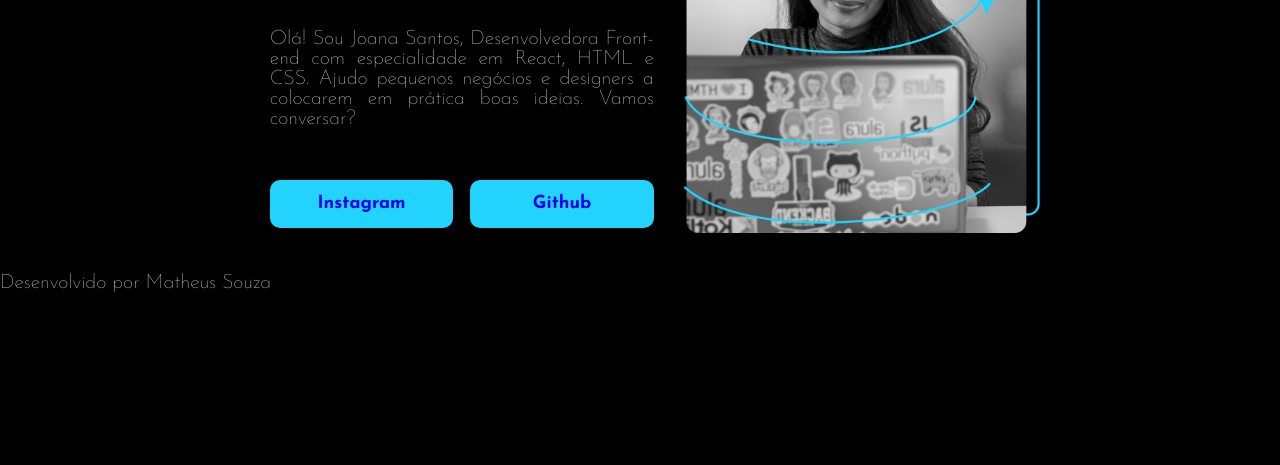
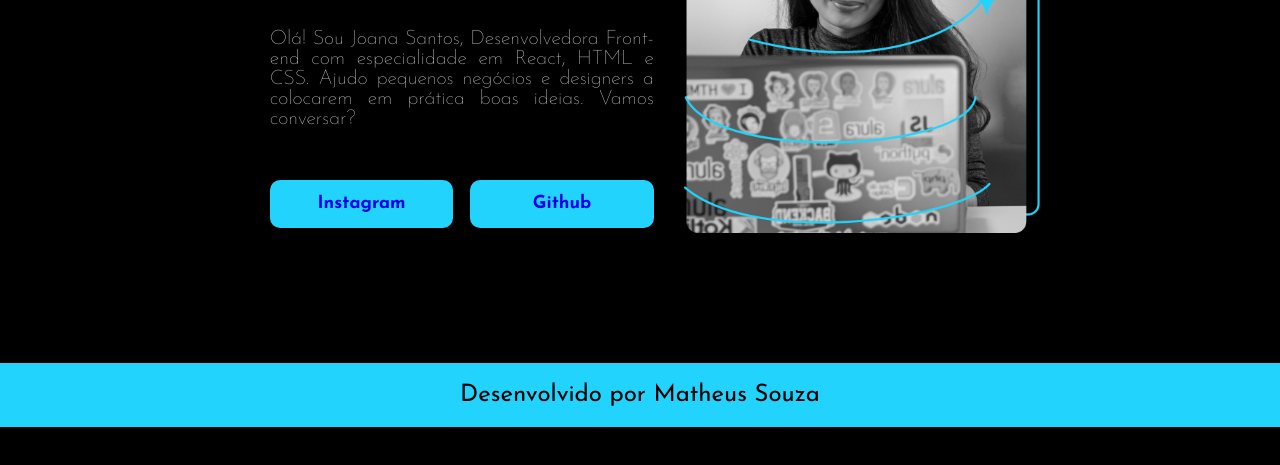
Before and after one commit to matheusgdsouza/praticando-html-exemplo-portifolio, a plain HTML site: page index.html in a window 1280 px wide. Shown: the part 319-784 px from the top of the page. Drawn offline with Linux system fonts and the light colour scheme.

Commit message:
Estilizando o rodape

```diff
--- a/index.html
+++ b/index.html
@@ -19,7 +19,7 @@
     <main class="conteudo-principal">
         <section class="conteudo-escrito-principal">
             <h1 class="titulo-principal">Eleve seu negócio digital a outro nível <span class="span-titulo">com um Front-end de qualidade!</span></h1>
-            <p>Olá! Sou Joana Santos, Desenvolvedora Front-end com especialidade em React, HTML e CSS. Ajudo pequenos negócios e designers a colocarem em prática boas ideias. Vamos conversar?</p>
+            <p class="texto-principal">Olá! Sou Joana Santos, Desenvolvedora Front-end com especialidade em React, HTML e CSS. Ajudo pequenos negócios e designers a colocarem em prática boas ideias. Vamos conversar?</p>
 
             <div class="campo-botoes">
                 <a href="#">Instagram</a>
--- a/style.css
+++ b/style.css
@@ -4,6 +4,8 @@ body {
     background-color: black;
     font-family: "Josefin Sans", sans-serif;
     font-weight: 100;
+    padding: 0;
+    margin: 0;
 }
 
 .cabecalho {
@@ -25,6 +27,7 @@ body {
     display: flex;
     flex-direction: row;
     justify-content: center;
+    margin-bottom: 130px;
 }
 
 .conteudo-escrito-principal {
@@ -46,7 +49,7 @@ span {
     color: #22D4FD;
 }
 
-p {
+.texto-principal {
     color: #f6f6f6;
     font-size: 20px;
     margin: 40px 0px;
@@ -73,3 +76,15 @@ a {
 .imagem-portifolio {
     height: 400px;
 }
+
+.rodape {
+    background-color: #22D4FD;
+    text-align: center;
+    padding: 20px;
+}
+
+.rodape-texto {
+    color: black;
+    font-size: 24px;
+    font-weight: 400;
+}
```
